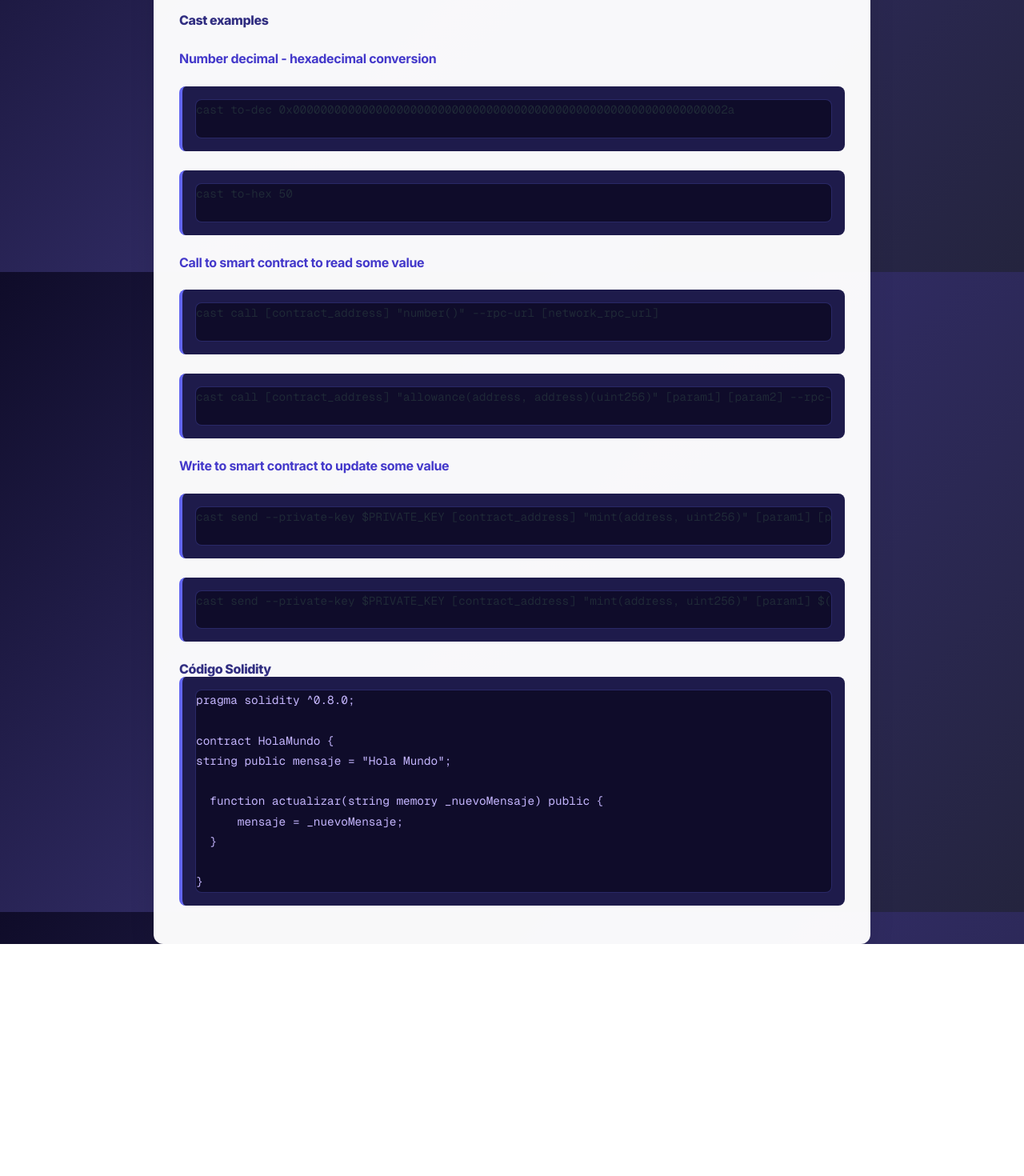
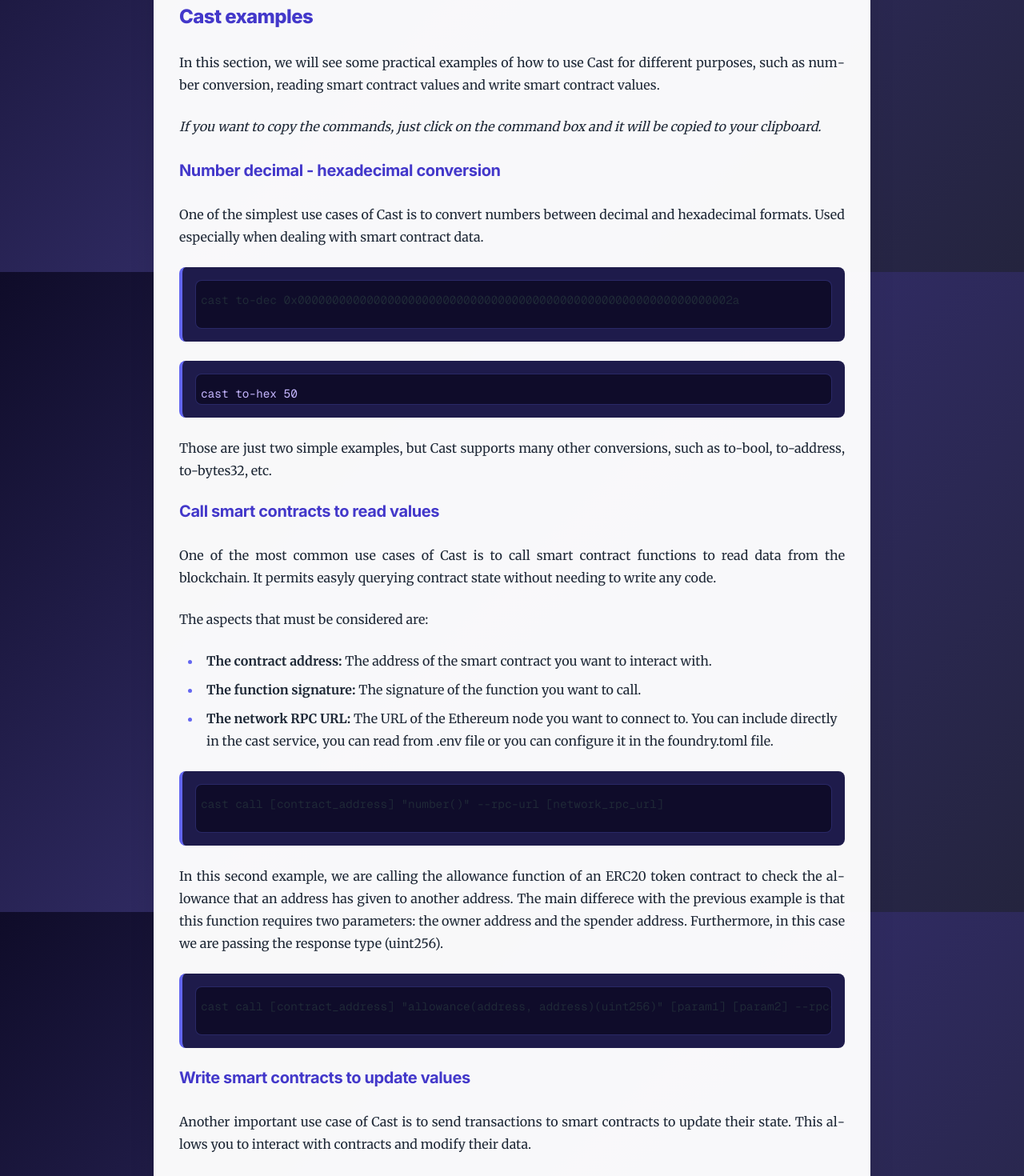
Before and after one commit to javirro/blog, a Next.js app: page /blog/cast-foundry in a window 1280 px wide. Shown: the part 460-1930 px from the top of the page at 80% size. Before the commit the page ends 1640 px from the top, so only its background shows below. Built offline with nearby package versions, Linux system fonts and the light colour scheme.

Commit message:
feat: add exact content for first post

```diff
--- a/src/app/blog/[slug]/page.tsx
+++ b/src/app/blog/[slug]/page.tsx
@@ -33,7 +33,7 @@
         </svg>
         <time>{post.date}</time>
       </div>
-      <div className="prose prose-sm sm:prose-base lg:prose-lg max-w-none prose-headings:scroll-mt-20 prose-img:rounded-lg prose-pre:max-w-full prose-pre:overflow-x-auto">
+      <div className="prose prose-sm sm:prose-base lg:prose-xl max-w-none prose-headings:scroll-mt-20 prose-img:rounded-lg prose-pre:max-w-full prose-pre:overflow-x-auto">
         <MDXRemote
           source={post.content}
           components={{
--- a/src/app/globals.css
+++ b/src/app/globals.css
@@ -96,6 +96,7 @@
 .prose h1 {
   font-family: var(--font-inter), system-ui, sans-serif;
   font-weight: 900;
+  font-size: 2rem;
   letter-spacing: -0.025em;
   line-height: 1.2;
   color: var(--heading-primary);
@@ -109,14 +110,16 @@
   font-family: var(--font-inter), system-ui, sans-serif;
   font-weight: 800;
   letter-spacing: -0.025em;
+  font-size: 1.5rem;
   line-height: 1.25;
-  color: var(--heading-secondary);
+  color:  var(--heading-tertiary);
 }
 
 .prose h3 {
   font-family: var(--font-inter), system-ui, sans-serif;
   font-weight: 700;
   letter-spacing: -0.02em;
+  font-size: 1.25rem;
   line-height: 1.3;
   color: var(--heading-tertiary);
 }
@@ -200,8 +203,37 @@
 .prose ul,
 .prose ol {
   color: var(--text-primary);
+  margin: 1.25rem 0;
+  padding-left: 1.75rem;
+}
+
+.prose ul {
+  list-style-type: disc;
+}
+
+.prose ol {
+  list-style-type: decimal;
+}
+
+.prose li {
+  margin: 0.5rem 0;
+  padding-left: 0.375rem;
+  line-height: 1.75;
 }
 
 .prose li::marker {
   color: var(--primary);
+  font-weight: 600;
 }
+
+.prose ul ul,
+.prose ol ul {
+  list-style-type: circle;
+  margin: 0.5rem 0;
+}
+
+.prose ul ol,
+.prose ol ol {
+  list-style-type: lower-alpha;
+  margin: 0.5rem 0;
+}
--- a/src/content/posts/cast-foundry.mdx
+++ b/src/content/posts/cast-foundry.mdx
@@ -10,7 +10,7 @@
 Foundry is the most relevant and used frameworks nowadays to work with smart contracts
 in Solidity. Foundry provides a set of tools to facilitate the development, testing,
 and deployment of smart contracts. One of these tools is <b>Cast</b>.
-<br />
+
 Cast is a command-line tool that allows you to interact with Ethereum nodes and
 smart contracts. It provides a variety of commands to perform different tasks,
 such as sending transactions, querying contract state, making data conversions,
@@ -20,50 +20,74 @@
 ## Cast examples
 
 <br />
+In this section, we will see some practical examples of how to use Cast for
+different purposes, such as number conversion, reading smart contract values and write smart contract values.
+
+<i>If you want to copy the commands, just click on the command box and it will be copied to your clipboard. </i>
+
+<br /><br />
 
 ### Number decimal - hexadecimal conversion
 
+<br />
+One of the simplest use cases of Cast is to convert numbers between decimal and hexadecimal
+formats. Used especially when dealing with smart contract data.
+
 <ConsoleCommandBlock>
-cast to-dec 0x000000000000000000000000000000000000000000000000000000000000002a
+  cast to-dec 0x000000000000000000000000000000000000000000000000000000000000002a
 </ConsoleCommandBlock>
 
+<ConsoleCommandBlock>cast to-hex 50</ConsoleCommandBlock>
+
+Those are just two simple examples, but Cast supports many other conversions, such as to-bool, to-address, to-bytes32, etc.
+
+### Call smart contracts to read values
+<br />
+One of the most common use cases of Cast is to call smart contract functions to read data from the blockchain. It permits easyly
+querying contract state without needing to write any code.
+
+The aspects that must be considered are:
+<ul>
+<li> <b>The contract address: </b> The address of the smart contract you want to interact with. </li>
+<li> <b>The function signature: </b> The signature of the function you want to call. </li>
+<li> <b>The network RPC URL: </b> The URL of the Ethereum node you want to connect to. You can include directly in the cast service, you can read from .env file or
+you can configure it in the foundry.toml file. </li>
+</ul>
 <ConsoleCommandBlock>
-cast to-hex 50
+  cast call [contract_address] "number()" --rpc-url [network_rpc_url]
 </ConsoleCommandBlock>
 
-### Call to smart contract to read some value
-
-<ConsoleCommandBlock>
-cast call [contract_address] "number()" --rpc-url [network_rpc_url]
-</ConsoleCommandBlock>
+In this second example, we are calling the allowance function of an ERC20 token contract to check the allowance
+that an address has given to another address. The main differece with the previous example is that this function
+requires two parameters: the owner address and the spender address. Furthermore, in this case we are passing the response type (uint256).
 
 <ConsoleCommandBlock>
 cast call [contract_address] "allowance(address, address)(uint256)" [param1] [param2] --rpc-url [network_rpc_url]
 </ConsoleCommandBlock>
 
-### Write to smart contract to update some value
+### Write smart contracts to update values
+<br />
+Another important use case of Cast is to send transactions to smart contracts to update their state. This allows you to interact with contracts and modify their data.
 
+When sending transactions, you need to consider:
+<ul>
+<li> <b>The private key: </b> The private key of the account you want to use to sign the transaction. </li>
+<li> <b>The contract address: </b> The address of the smart contract you want to interact with. </li>
+<li> <b>The function signature: </b> The signature of the function you want to call. </li>
+<li> <b>The network RPC URL: </b> The URL of the Ethereum node you want to connect to. You can include directly in the cast service, you can read from .env file or
+you can configure it in the foundry.toml file. </li>
+</ul>
+
+In this example, we are calling the mint function of an ERC20 token contract to mint new tokens to a specific address. The function requires two parameters: the recipient address and the amount of tokens to mint.
 <ConsoleCommandBlock>
-cast send --private-key $PRIVATE_KEY [contract_address] "mint(address, uint256)" [param1] [param2] --rpc-url $RPC_URL
+  cast send --private-key $PRIVATE_KEY [contract_address] "mint(address,uint256)" [param1] [param2] --rpc-url $RPC_URL
 </ConsoleCommandBlock>
 
+In this second example, we are using the cast parse-units command to convert a human-readable token amount (5 tokens) into its corresponding smallest unit (wei for Ether or the token's smallest denomination). This is particularly useful when dealing with ERC20 tokens that have decimals.
 <ConsoleCommandBlock>
-cast send --private-key $PRIVATE_KEY [contract_address] "mint(address, uint256)" [param1] $(cast parse-units 5) --rpc-url $RPC_URL
+  cast send --private-key $PRIVATE_KEY [contract_address] "mint(address,uint256)" [param1] $(cast parse-units 5) --rpc-url $RPC_URL
 </ConsoleCommandBlock>
 
-## Código Solidity
 
-<SolidityBlock title="Contrato Hola Mundo">
-{`pragma solidity ^0.8.0;
-
-contract HolaMundo {
-string public mensaje = "Hola Mundo";
-
-    function actualizar(string memory _nuevoMensaje) public {
-        mensaje = _nuevoMensaje;
-    }
-
-}
-`}
-
-</SolidityBlock>
+If you want to learn more about Cast and its capabilities, you can check the official documentation at
+<a href="https://getfoundry.sh/cast/overview" target="_blank" rel="noopener noreferrer">Cast official docs</a>
--- a/src/ui/posts/ConsoleCommand.tsx
+++ b/src/ui/posts/ConsoleCommand.tsx
@@ -1,10 +1,22 @@
-// components/SolidityBlock.jsx
+'use client'
+
+import { useState } from 'react'
 
 interface ConsoleCommandProps {
   children: React.ReactNode
   title?: string
 }
-export const ConsoleCommandBlock = ({ children }: ConsoleCommandProps) => (
+export const ConsoleCommandBlock = ({ children }: ConsoleCommandProps) => {
+  const [copied, setCopied] = useState(false)
+
+  const handleCopy = () => {
+    const data = (children as { props: { children: string } })?.props?.children
+    navigator.clipboard.writeText(data as string)
+    setCopied(true)
+    setTimeout(() => setCopied(false), 2000)
+  }
+
+  return (
     <div
       style={{
         borderLeft: '4px solid #6366f1',
@@ -15,7 +27,10 @@
         position: 'relative',
         maxWidth: '100%',
         overflowX: 'auto',
+        cursor: 'pointer',
       }}
+      className='hover:brightness-190'
+      onClick={handleCopy}
     >
       <pre
         style={{
@@ -25,7 +40,12 @@
           overflowX: 'auto',
         }}
       >
-      <code style={{ display: 'block' }}>{children}</code>
+        <code
+          style={{ display: 'block', paddingTop: '12px', paddingLeft: '6px', paddingRight: '6px' }}
+        >
+          {copied ? 'Copied!' : children}
+        </code>
       </pre>
     </div>
   )
+}
```
Lines whose indentation alone changed are shown as unchanged.
